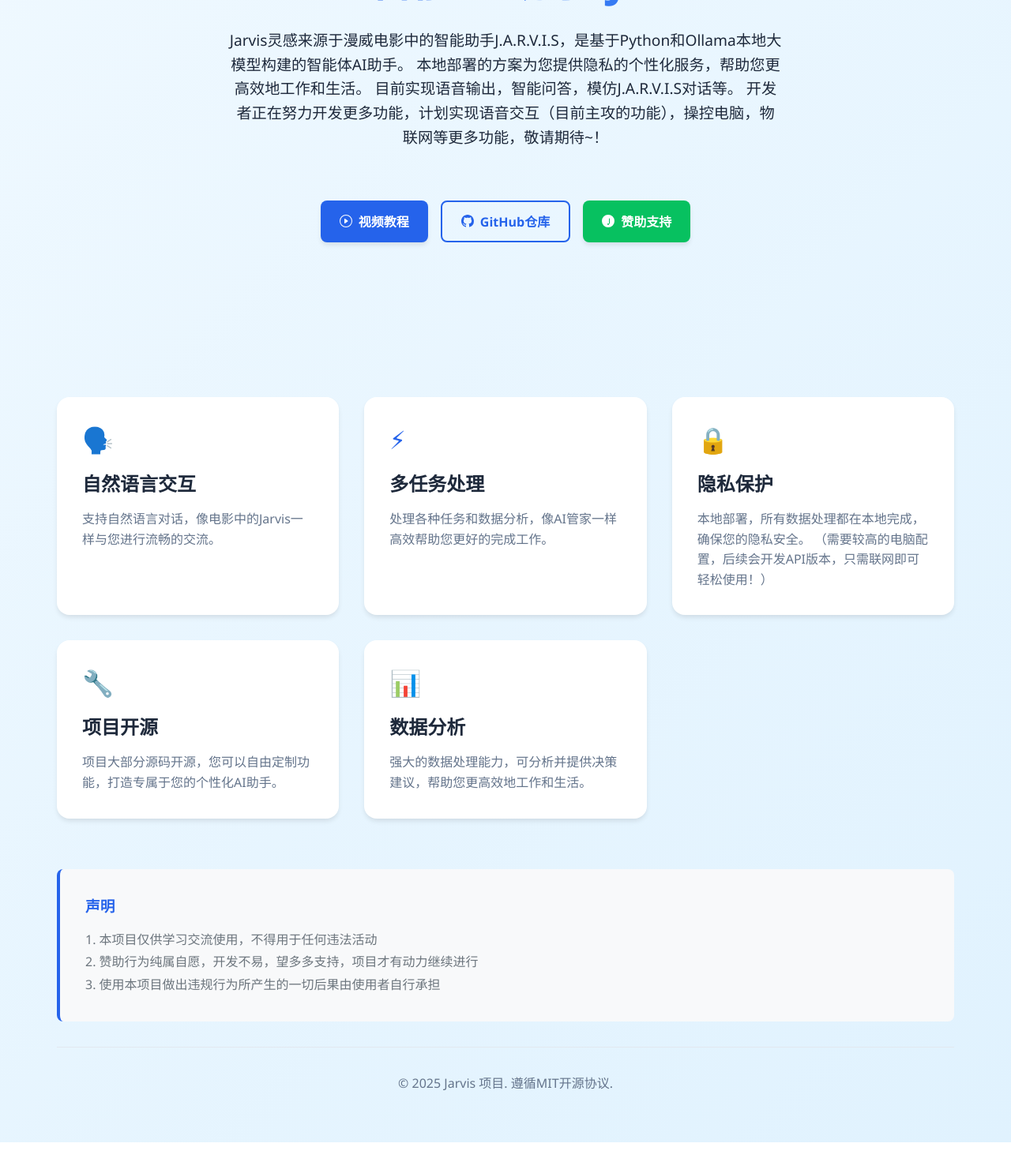
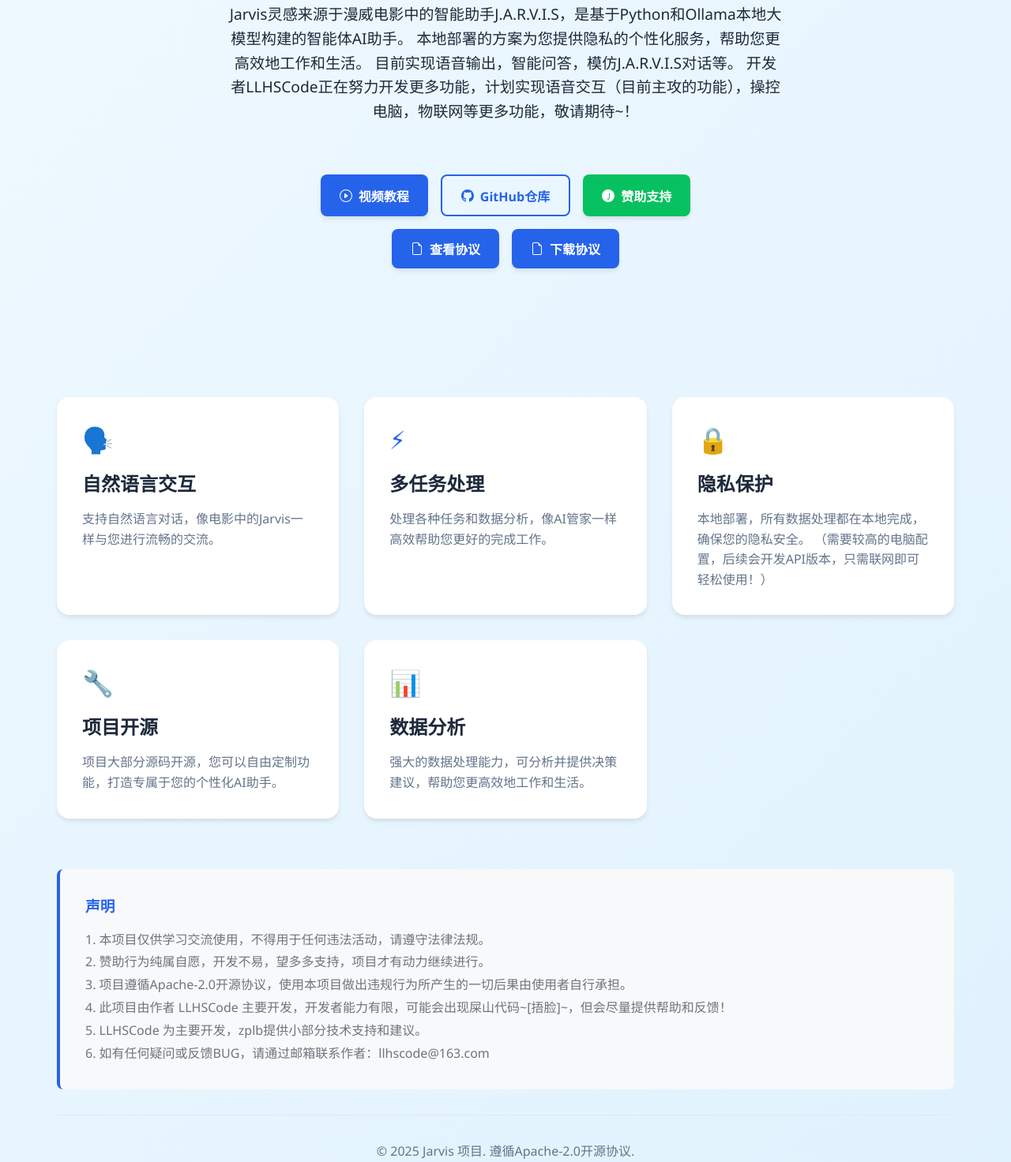
Before and after one commit to LLHSCode/Jarvis, a plain HTML site: page index.html in a window 1280 px wide. Shown: the part 304-1776 px from the top of the page at 79% size. Before the commit the page ends 1751 px from the top, so only its background shows below. Drawn offline with Linux system fonts and the light colour scheme.

Commit message:
Add files via upload

```diff
--- a/index.html
+++ b/index.html
@@ -240,7 +240,7 @@
                 Jarvis灵感来源于漫威电影中的智能助手J.A.R.V.I.S，是基于Python和Ollama本地大模型构建的智能体AI助手。
                 本地部署的方案为您提供隐私的个性化服务，帮助您更高效地工作和生活。
                 目前实现语音输出，智能问答，模仿J.A.R.V.I.S对话等。
-                开发者正在努力开发更多功能，计划实现语音交互（目前主攻的功能），操控电脑，物联网等更多功能，敬请期待~！
+                开发者LLHSCode正在努力开发更多功能，计划实现语音交互（目前主攻的功能），操控电脑，物联网等更多功能，敬请期待~！
             </p>
             <div class="buttons">
                 <a href="https://github.com/LLHSCode/Jarvis/" class="btn btn-primary">
@@ -261,6 +261,20 @@
                         <path d="M8 0a8 8 0 1 0 0 16A8 8 0 0 0 8 0zm1.5 4.5a.5.5 0 0 1 .5.5v6a.5.5 0 0 1-1 0V5a.5.5 0 0 1 .5-.5zM8 13a1 1 0 1 1 0-2 1 1 0 0 1 0 2z"/>
                     </svg>
                     赞助支持
+                </a>
+            </div>
+            <div class="buttons" style="margin-top: 1rem;">
+                <a href="https://github.com/LLHSCode/Jarvis/blob/main/LICENSE" download="Jarvis_LICENSE" class="btn btn-primary">
+                    <svg xmlns="http://www.w3.org/2000/svg" width="16" height="16" fill="currentColor" viewBox="0 0 16 16">
+                        <path d="M14 4.5V14a2 2 0 0 1-2 2H4a2 2 0 0 1-2-2V2a2 2 0 0 1 2-2h5.5L14 4.5zm-3 0A1.5 1.5 0 0 1 9.5 3V1H4a1 1 0 0 0-1 1v12a1 1 0 0 0 1 1h8a1 1 0 0 0 1-1V4.5h-2z"/>
+                    </svg>
+                    查看协议
+                </a>
+                <a href="https://llhscode.github.io/Jarvis/LICENSE" download="Jarvis_LICENSE" class="btn btn-primary">
+                    <svg xmlns="http://www.w3.org/2000/svg" width="16" height="16" fill="currentColor" viewBox="0 0 16 16">
+                        <path d="M14 4.5V14a2 2 0 0 1-2 2H4a2 2 0 0 1-2-2V2a2 2 0 0 1 2-2h5.5L14 4.5zm-3 0A1.5 1.5 0 0 1 9.5 3V1H4a1 1 0 0 0-1 1v12a1 1 0 0 0 1 1h8a1 1 0 0 0 1-1V4.5h-2z"/>
+                    </svg>
+                    下载协议
                 </a>
             </div>
         </section>
@@ -312,15 +326,18 @@
             <div class="disclaimer-content">
                 <h3>声明</h3>
                 <p>
-                    1. 本项目仅供学习交流使用，不得用于任何违法活动<br>
-                    2. 赞助行为纯属自愿，开发不易，望多多支持，项目才有动力继续进行<br>
-                    3. 使用本项目做出违规行为所产生的一切后果由使用者自行承担
+                    1. 本项目仅供学习交流使用，不得用于任何违法活动，请遵守法律法规。<br>
+                    2. 赞助行为纯属自愿，开发不易，望多多支持，项目才有动力继续进行。<br>
+                    3. 项目遵循Apache-2.0开源协议，使用本项目做出违规行为所产生的一切后果由使用者自行承担。<br>
+                    4. 此项目由作者 LLHSCode 主要开发，开发者能力有限，可能会出现屎山代码~[捂脸]~，但会尽量提供帮助和反馈！<br>
+                    5. LLHSCode 为主要开发，zplb提供小部分技术支持和建议。<br>
+                    6. 如有任何疑问或反馈BUG，请通过邮箱联系作者：llhscode@163.com
                 </p>
             </div>
         </section>
 
         <footer>
-            <p>© 2025 Jarvis 项目. 遵循MIT开源协议.</p>
+            <p>© 2025 Jarvis 项目. 遵循Apache-2.0开源协议.</p>
         </footer>
     </div>
 
```
